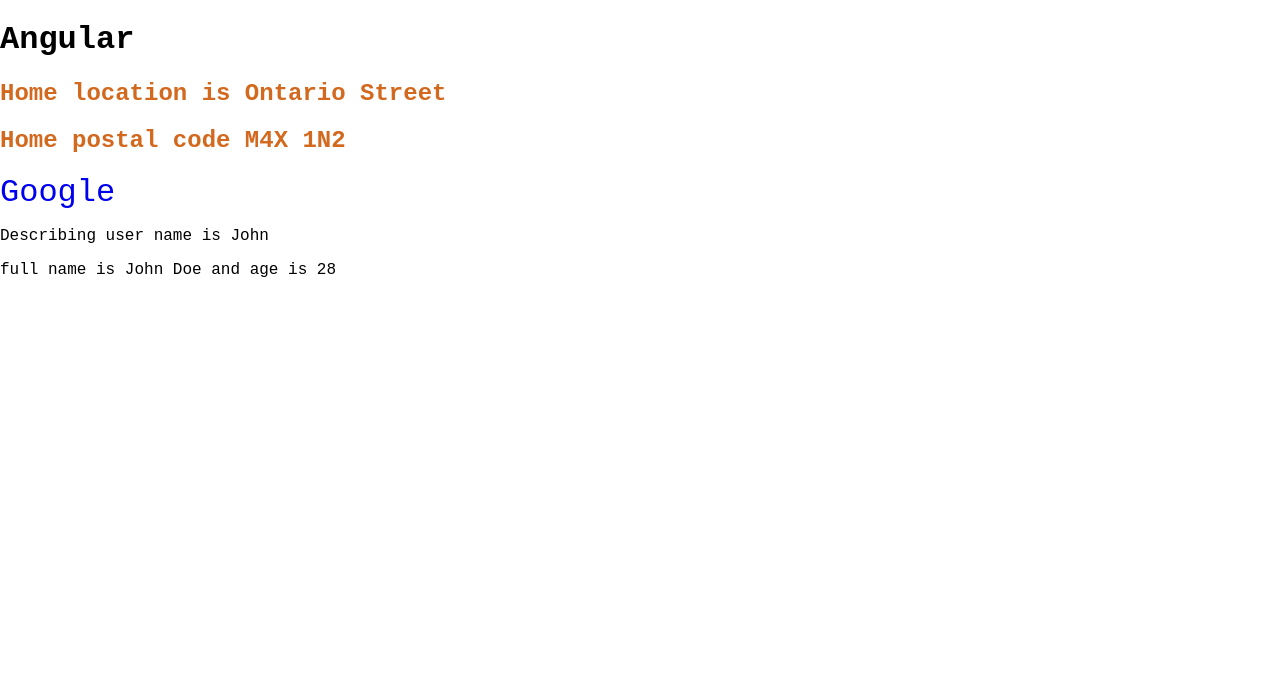
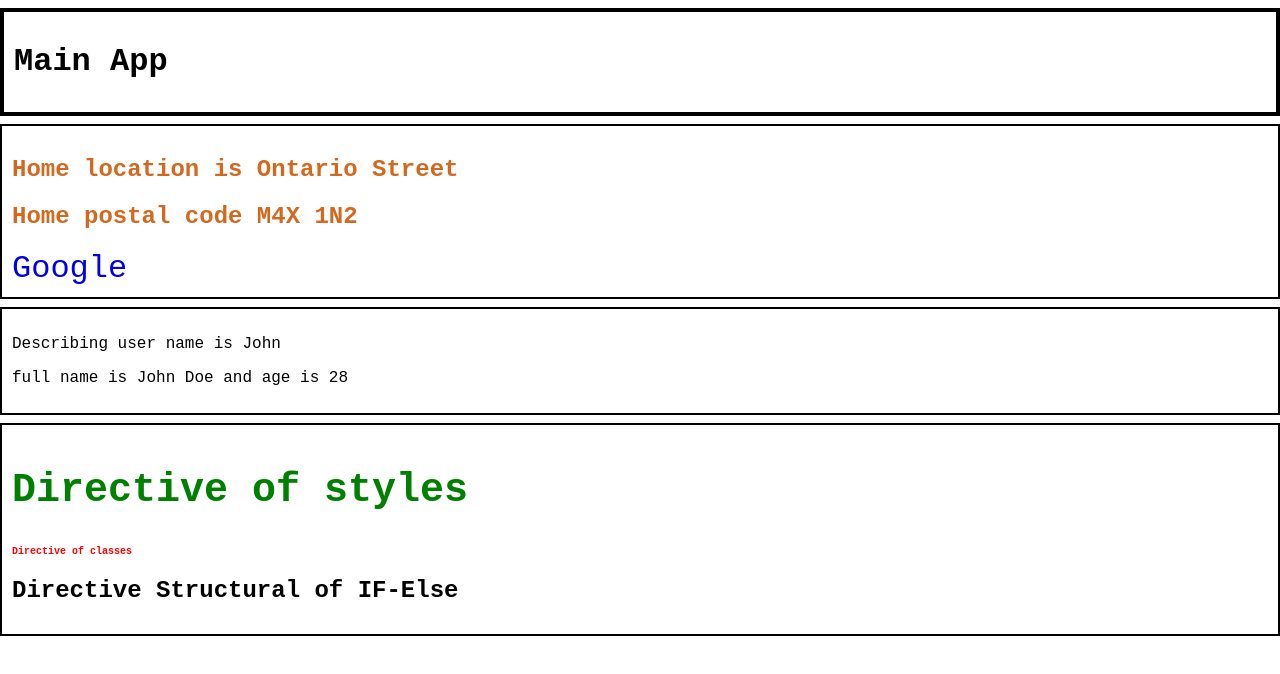
Before and after one commit to rmc3408/Angular, an Angular app in the folder momentos/: page / in a window 1280 px wide. Shown: the top 674 px of the page. Built offline with nearby package versions, Linux system fonts and the light colour scheme.

Commit message:
matheus: video 10

```diff
--- a/momentos/src/app/app.component.css
+++ b/momentos/src/app/app.component.css
@@ -0,0 +1,3 @@
+.block-topic {
+  border-width: 4px;
+}
--- a/momentos/src/app/app.component.html
+++ b/momentos/src/app/app.component.html
@@ -1,4 +1,6 @@
-<h1>Angular</h1>
-
+<div class="block-topic">
+  <h1>Main App</h1>
+</div>
 <app-home></app-home>
 <app-user [userName]="appName" [userData]="userData"></app-user>
+<app-directives></app-directives>
--- a/momentos/src/app/app.module.ts
+++ b/momentos/src/app/app.module.ts
@@ -4,12 +4,14 @@
 import { AppComponent } from './app.component';
 import { HomeComponent } from './components/home/home.component';
 import { UserComponent } from './components/user/user.component';
+import { DirectivesComponent } from './components/directives/directives.component';
 
 @NgModule({
   declarations: [
     AppComponent,
     HomeComponent,
-    UserComponent
+    UserComponent,
+    DirectivesComponent
   ],
   imports: [
     BrowserModule
--- /dev/null
+++ b/momentos/src/app/components/directives/directives.component.css
@@ -0,0 +1,7 @@
+.small-title {
+  font-size: x-small;
+}
+
+.red-title {
+  color: red;
+}
--- /dev/null
+++ b/momentos/src/app/components/directives/directives.component.html
@@ -0,0 +1,5 @@
+<div class="block-topic">
+  <h2 [ngStyle]="{ 'font-size': size + 'px', 'color': color}">Directive of styles</h2>
+  <h2 [ngClass]="classes">Directive of classes</h2>
+  <h2 *ngIf="isActive">Directive Structural of IF-Else</h2>
+</div>
--- /dev/null
+++ b/momentos/src/app/components/directives/directives.component.ts
@@ -0,0 +1,20 @@
+import { Component, OnInit } from '@angular/core';
+
+@Component({
+  selector: 'app-directives',
+  templateUrl: './directives.component.html',
+  styleUrls: ['./directives.component.css']
+})
+export class DirectivesComponent implements OnInit {
+
+  size = 40
+  color = 'green'
+  classes = ['red-title', 'small-title']
+  isActive = true
+
+  constructor() { }
+
+  ngOnInit(): void {
+  }
+
+}
--- a/momentos/src/app/components/home/home.component.html
+++ b/momentos/src/app/components/home/home.component.html
@@ -1,3 +1,5 @@
-<h2>Home location is {{ name }}</h2>
-<h2>Home postal code {{ postalCode }}</h2>
-<a href="www.google.ca">Google</a>
+<div class="block-topic">
+  <h2>Home location is {{ name }}</h2>
+  <h2>Home postal code {{ postalCode }}</h2>
+  <a href="www.google.ca">Google</a>
+</div>
--- a/momentos/src/app/components/user/user.component.html
+++ b/momentos/src/app/components/user/user.component.html
@@ -1,2 +1,12 @@
-<p>Describing user name is {{ userName }}</p>
-<p>full name is {{ userData.name }} and age is {{ userData.age }}</p>
+<div class="block-topic" *ngIf="userData.name == 'John Doe'; else nameNotFound">
+  <p>Describing user name is {{ userName }}</p>
+  <p>full name is {{ userData.name }} and age is {{ userData.age }}</p>
+
+</div>
+
+<ng-template #nameNotFound>
+  <div class="block-topic-wrong">
+    <p>Wrong user name is {{ userName }}</p>
+    <p>With full name is {{ userData.name }}</p>
+  </div>
+</ng-template>
--- a/momentos/src/styles.css
+++ b/momentos/src/styles.css
@@ -10,3 +10,15 @@
   font-size: 2rem;
   text-decoration: none;
 }
+
+.block-topic {
+  margin-top: 8px;
+  border: 2px solid black;
+  padding: 10px;
+}
+
+.block-topic-wrong {
+  margin-top: 8px;
+  border: 4px solid red;
+  padding: 10px;
+}
```
